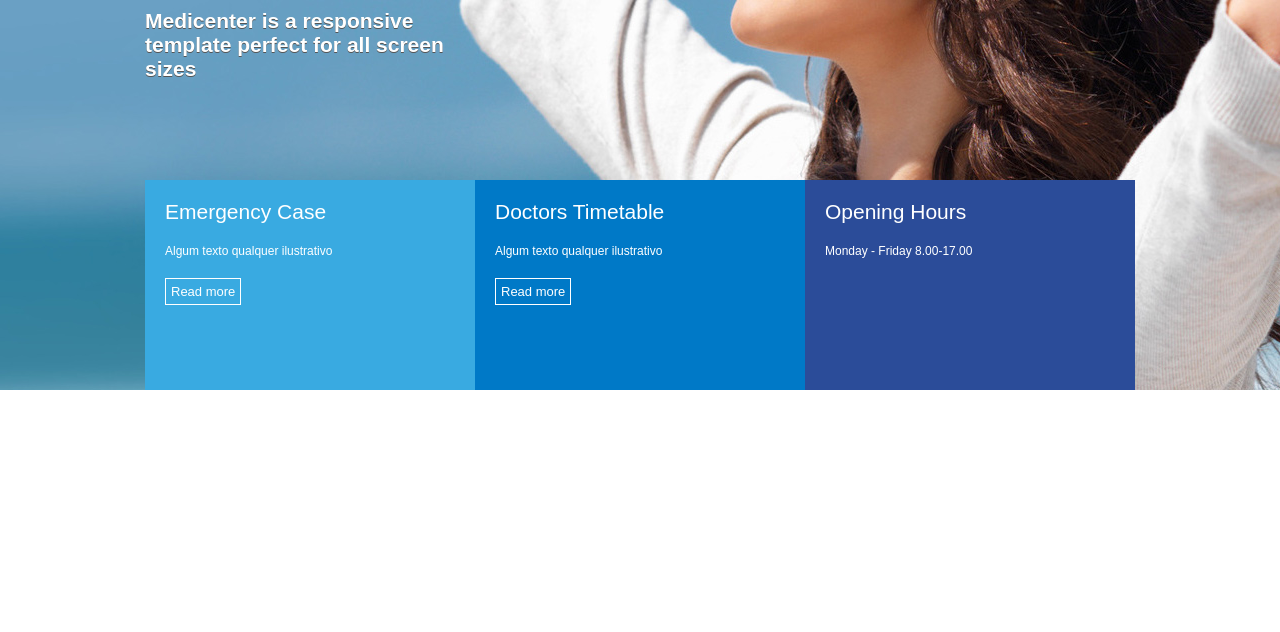
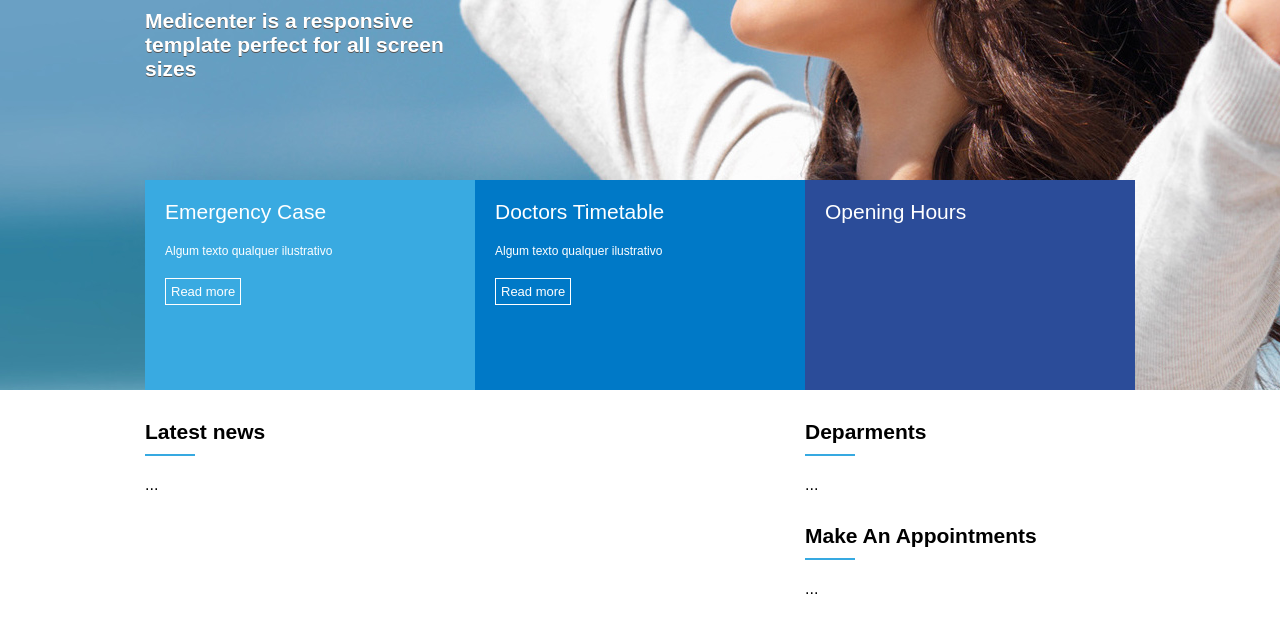
Before and after one commit to wevertonmonteiroc/mediacenter, a plain HTML site: page index.html in a window 1280 px wide. Shown: the part 400-1032 px from the top of the page. Before the commit the page ends 800 px from the top, so only its background shows below. Drawn offline with Linux system fonts and the light colour scheme.

Commit message:
Criação da estrutura ultimas noticias (latest news), seção posterior ao banner, e criação da estrutura do aside lateral do site.

```diff
--- a/assets/css/style.css
+++ b/assets/css/style.css
@@ -4,6 +4,7 @@
 body {
     margin: 0;
     padding: 0;
+    padding-bottom: 300px;
 }
 header {
     display: flex;
@@ -114,10 +115,28 @@ nav a:hover {
     font-size: 13px;
     text-decoration: none;
 }
-.banner_desc_monday {
-    font-size: 12px;
-    margin-top: 20px;
+#geral {
+    display: flex;
+    justify-content: center;
+}
+#geral section {
+    flex: 2;
+}
+#geral aside {
+    flex: 1;
+}
+.widget_tittle {
+    margin-top: 30px;
     margin-bottom: 20px;
-    border-bottom: 25px;
-
 }
+.widget_tittle_text {
+    color: #000000;
+    font-size: 21px;
+    font-weight: bold;
+}
+.widget_tittle_bar {
+    width: 50px;
+    height: 2px;
+    background-color: #36a9e1;
+    margin-top: 10px;
+}
--- a/index.html
+++ b/index.html
@@ -47,14 +47,63 @@
                         <div class="banner_title">Doctors Timetable</div>
                         <div class="banner_desc">Algum texto qualquer ilustrativo</div>
                         <a href="">Read more</a>
-
                     </div>
                     <div class="banner3">
                         <div class="banner_title">Opening Hours</div>
-                        <div class="banner_desc_monday">Monday - Friday 8.00-17.00</div>
                     </div>
                 </div>
             </div>
         </section>
+
+    <section id="geral">
+        <div class="container">
+            <section>
+                <div class="widget">
+                    <div class="widget_tittle">
+                        <div class="widget_tittle_text">Latest news</div>
+                        <div class="widget_tittle_bar"></div>
+                    </div>
+                    <div class="widget_body">
+                        ...
+                    </div>
+                </div>
+            </section>
+            <aside>
+                <div class="widget">
+                    <div class="widget_tittle">
+                        <div class="widget_tittle_text">Deparments</div>
+                        <div class="widget_tittle_bar"></div>
+                    </div>
+                    <div class="widget_body">
+                        ...
+                    </div>
+                </div>
+                <div class="widget">
+                    <div class="widget_tittle">
+                        <div class="widget_tittle_text">Make An Appointments</div>
+                        <div class="widget_tittle_bar"></div>
+                    </div>
+                    <div class="widget_body">
+                        ...
+                    </div>
+                </div>
+            </aside>
+        </div>
+    </section>
+
+
+
+
+
+
+
+
+
+
+
+
+
+
+
     </body>
 </html>
```
